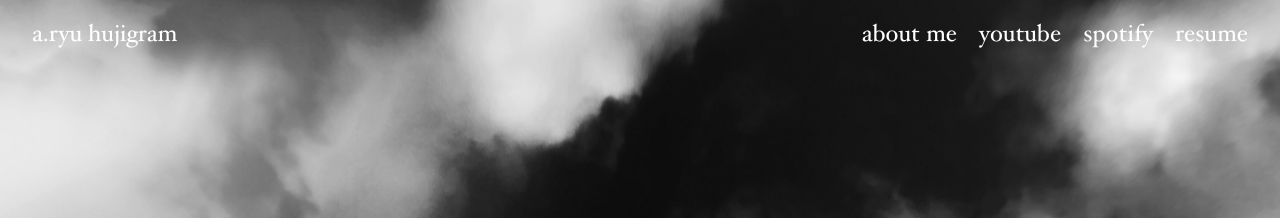
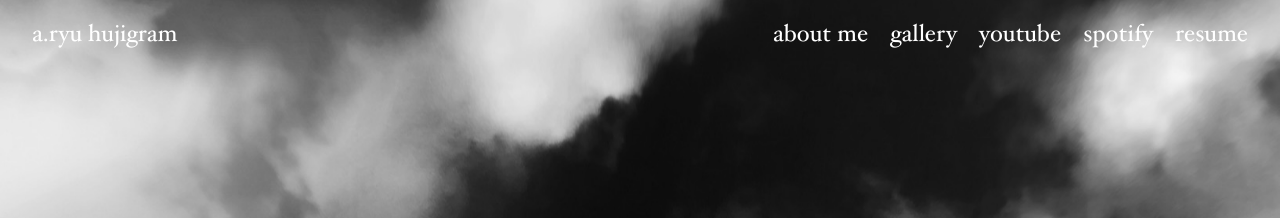
Before and after one commit to ar3wm/hujigram, a plain HTML site: page gallery.html in a window 1280 px wide. Shown: the top 218 px of the page. Drawn offline with nearby package versions, Linux system fonts and the light colour scheme.

Commit message:
added gallery to navbar

```diff
--- a/gallery.html
+++ b/gallery.html
@@ -31,6 +31,9 @@
                 <a href="https://ar3wm.github.io" target="_blank">about me</a>
             </div>
             <div>
+                <a href="gallery.html" target="_blank">gallery</a>
+            </div>
+            <div>
                 <a href="https://www.youtube.com/channel/UCRMOziAh2paMa1pQdy3Xj4A" target="_blank" target="_blank">youtube</a>
             </div>
             <div>
@@ -49,6 +52,7 @@
         </div>
         <div class="nav-links">
             <span><a href="https://ar3wm.github.io" target="_blank">about me</a></span>
+            <span><a href="gallery.html" target="_blank">gallery</a></span>
             <span><a href="https://www.youtube.com/channel/UCRMOziAh2paMa1pQdy3Xj4A" target="_blank">youtube</a></span>
             <span><a href="https://open.spotify.com/user/1270275029?si=pv2dX8YVRN6wfioHuTjerA" target="_blank">spotify</a></span>
             <span><a href="Images/Allison H Ryu Resume.pdf" target="_blank">resume</a></span>
```
Also changed, not shown: index.html (+4 -0 lines).
